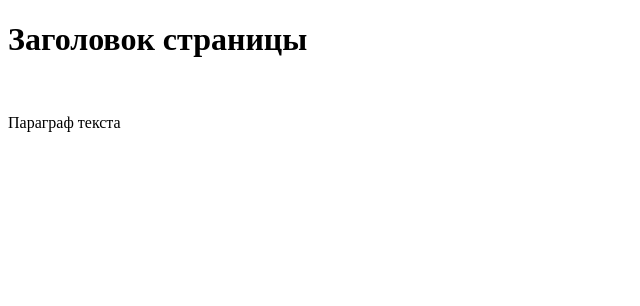
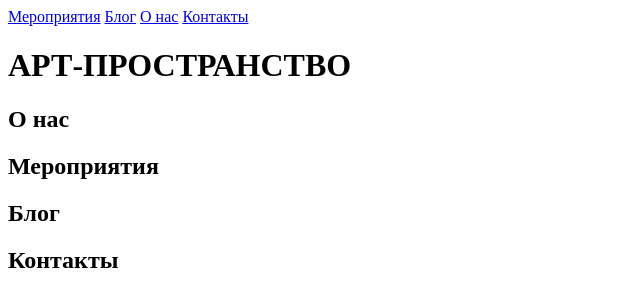
Before and after one commit to ShelDanX/study-project, a plain HTML site: page index.html in a window 1280 px wide. Shown: the whole page, without its empty margins (0-640 px from the left). Drawn offline with Linux system fonts and the light colour scheme.

Commit message:
Body markup

```diff
--- a/index.html
+++ b/index.html
@@ -2,11 +2,37 @@
 <html lang="ru">
     <head>
         <meta charset="UTF-8" />
-        <title>Page title</title>
+        <title>Lenni</title>
     </head>
     <body>
-        <h1>Заголовок страницы</h1>
-        <br/>
-        <p title="Подсказка">Параграф текста</p>
+        <header>
+            <a href="#"></a>
+            <nav>
+                <a href="#">Мероприятия</a>
+                <a href="#">Блог</a>
+                <a href="#">О нас</a>
+                <a href="#">Контакты</a>
+            </nav>
+        </header>
+        <main>
+            <header>
+                <h1>АРТ-ПРОСТРАНСТВО</h1>
+            </header>
+            <section>
+                <h2>О нас</h2>
+            </section>
+            <section>
+                <h2>Мероприятия</h2>
+            </section>
+            <section>
+                <h2>Блог</h2>
+            </section>
+            <section>
+                <h2>Контакты</h2>
+            </section>
+        </main>
+        <footer>
+
+        </footer>
     </body>
 </html>
```
